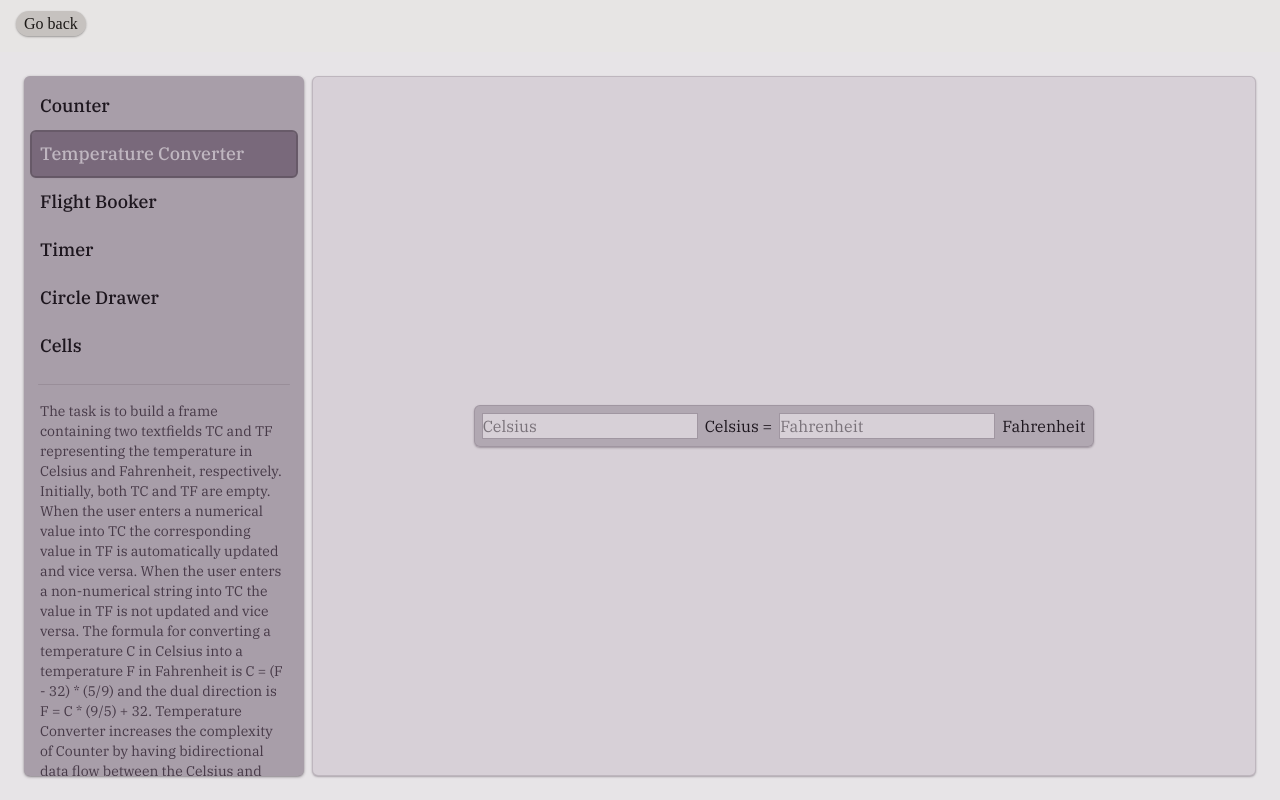
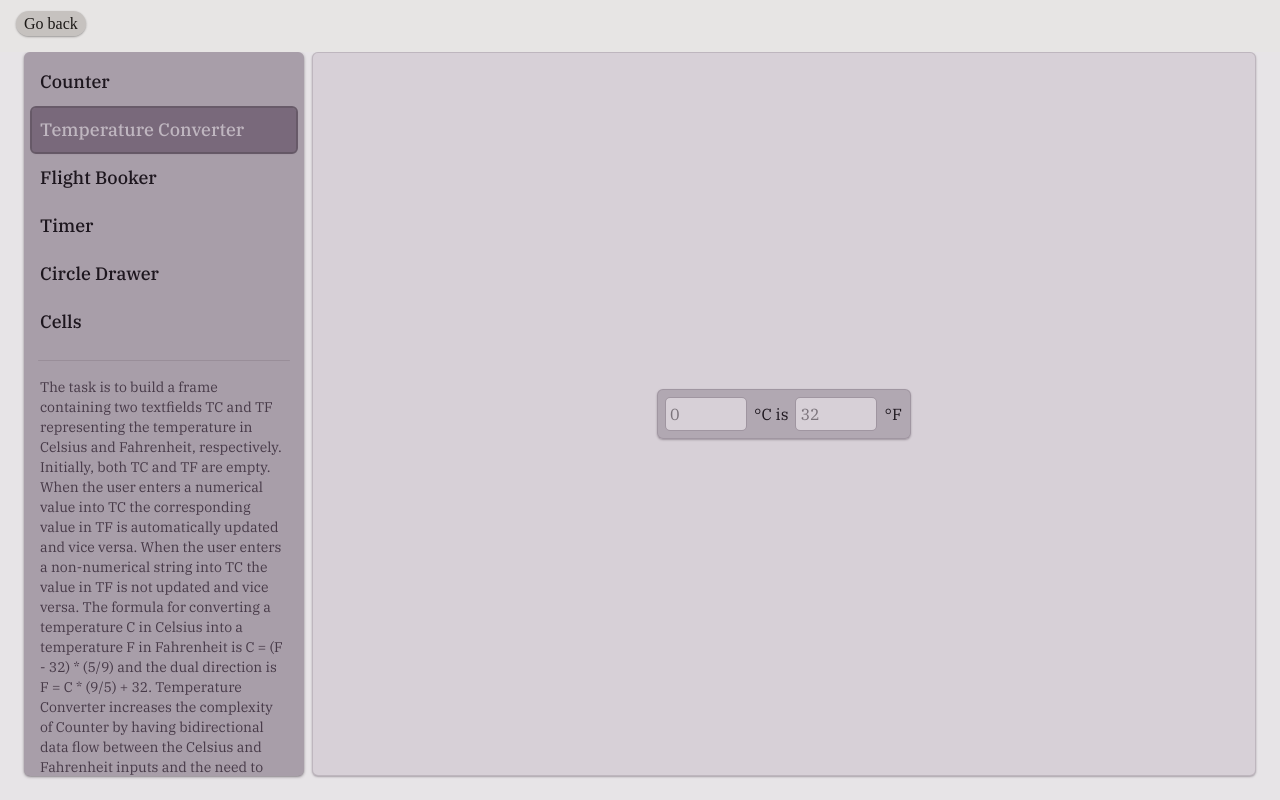
Before and after one commit to d1vij/ui-recreations, a SvelteKit app: page /7guis/Temperature-Converter in a window 1280 px wide. Built offline with nearby package versions, Linux system fonts and the light colour scheme; a web font is replaced by a local one.

Commit message:
add temperature converter and style changes

```diff
--- a/src/routes/(ui)/7guis/(ui)/Counter/+page.svelte
+++ b/src/routes/(ui)/7guis/(ui)/Counter/+page.svelte
@@ -14,7 +14,7 @@
     <button
         onclick={handleClick}
         type="button"
-        class="base-container cursor-pointer bg-mauve-500/50 p-2 transition-all duration-100 hover:shadow! active:shadow!"
+        class="base-container transform-gpu cursor-pointer bg-mauve-300 p-2 transition-all duration-100 hover:shadow! active:scale-98 active:shadow-xs! md:active:shadow!"
     >
         Increment
     </button>
--- a/src/routes/(ui)/7guis/(ui)/Temperature-Converter/+page.svelte
+++ b/src/routes/(ui)/7guis/(ui)/Temperature-Converter/+page.svelte
@@ -1,22 +1,55 @@
+<script module lang="ts">
+    const numberInputPattern = /^-?\d*\.?\d+$/.source;
+    const NINE_BY_FIVE = 9 / 5;
+    const FIVE_BY_NINE = 1 / NINE_BY_FIVE;
+</script>
+
 <script lang="ts">
-    let celsius = $state("");
-    let fahrenheit = $state("");
+    import { round } from "radashi";
+    let celsiusState = $state("");
+    let fahrenheitState = $state("");
 </script>
 
 <svelte:head>
     <title>7guis | Temperature Converter</title>
 </svelte:head>
 
-<div class="base-container flex flex-col gap-2 bg-mauve-400/80 md:flex-row">
-    <input
-        type="number"
-        class="input"
-        bind:value={celsius}
-        placeholder="Celsius"
-    />
-    <span class="label">Celsius = </span>
-    <input type="text" class="input" bind:value={fahrenheit} placeholder="Fahrenheit" />
-    <span class="label">Fahrenheit</span>
+<!-- We will make sure that whenever any of the input temperature is invalid, the celsius is set to 0 and fahrenheit to 32 -->
+<div
+    class="base-container flex max-w-[90%] flex-row items-center gap-2 bg-mauve-400/80 md:flex-row"
+>
+    <span class="input">
+        <input
+            type="text"
+            pattern={numberInputPattern}
+            bind:value={
+                () => celsiusState,
+                (v: string) => {
+                    const parsed = parseFloat(v) || 0;
+                    fahrenheitState = String(round(parsed * NINE_BY_FIVE + 32, 3));
+                    celsiusState = v;
+                }
+            }
+            placeholder="0"
+        />
+    </span>
+    <span class="label">°C is</span>
+    <span class="input">
+        <input
+            type="text"
+            pattern={numberInputPattern}
+            bind:value={
+                () => fahrenheitState,
+                (v: string) => {
+                    const parsed = parseFloat(v) || 32;
+                    celsiusState = String(round((parsed - 32) * FIVE_BY_NINE, 3));
+                    fahrenheitState = v;
+                }
+            }
+            placeholder="32"
+        />
+    </span>
+    <span class="label">°F</span>
 </div>
 
 <style lang="postcss">
@@ -27,8 +60,13 @@
     }
 
     .input {
-        @apply w-full bg-mauve-300 outline outline-mauve-600/20;
-        @apply invalid:bg-red-400;
+        @apply max-w-20 min-w-0 shrink rounded bg-mauve-300 p-1 text-sm outline outline-mauve-600/20 md:text-base;
+        &:has(input:invalid) {
+            @apply bg-red-500/30 outline-red-700/40;
+        }
+        input {
+            @apply w-full focus:outline-none;
+        }
     }
     .label {
         @apply text-nowrap;
--- a/src/routes/(ui)/7guis/+layout.svelte
+++ b/src/routes/(ui)/7guis/+layout.svelte
@@ -33,7 +33,7 @@
     class={[
         "custom-font",
         "absolute inset-0 bg-mauve-200 text-mauve-900",
-        "grid grid-rows-[auto_1fr] space-y-2 space-x-2 p-4 md:grid-cols-[auto_1fr] md:grid-rows-1 md:p-6",
+        "grid grid-rows-[auto_1fr] space-y-2 space-x-2 p-4 pt-0 md:grid-cols-[auto_1fr] md:grid-rows-1 md:p-6 md:pt-0",
     ]}
 >
     <aside
```
Also changed, not shown: src/routes/(ui)/7guis/ui-info.ts (indentation only).
